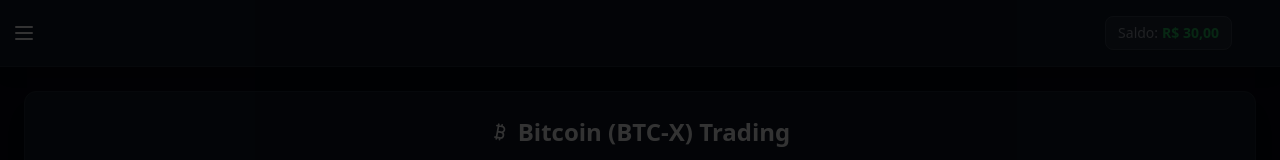
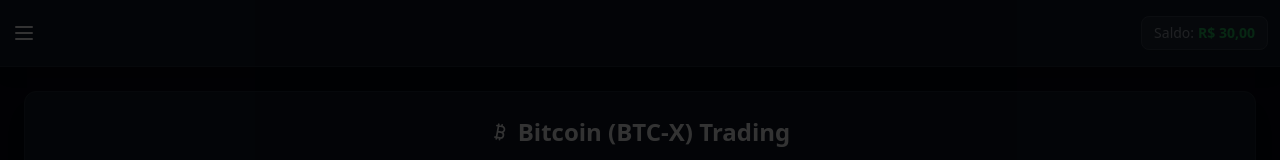
Before and after one commit to zeuzrich/summittrader, a React (Vite) app: page / in a window 1280 px wide. Shown: the top 160 px of the page. Built offline with nearby package versions, Linux system fonts and the light colour scheme.

Commit message:
Visual edit in Lovable
Edited UI in Lovable

```diff
--- a/src/components/Header.tsx
+++ b/src/components/Header.tsx
@@ -27,7 +27,7 @@ const Header = ({
         <div className="text-lg md:text-xl">
           <Menu className="w-6 h-6 -ml-9" />
         </div>
-        <div className="bg-gray-800 px-3 py-1.5 rounded-lg border border-gray-700 shadow-sm text-sm">
+        <div className="bg-gray-800 px-3 py-1.5 rounded-lg border border-gray-700 shadow-sm text-sm -mr-9">
           <span className="text-gray-400 mr-1">Saldo:</span>
           <span className={`font-bold ${animatedBalance > 20 ? 'text-green-500' : animatedBalance < 20 ? 'text-red-500' : 'text-white'}`}>
             {formatCurrency(animatedBalance)}
```
